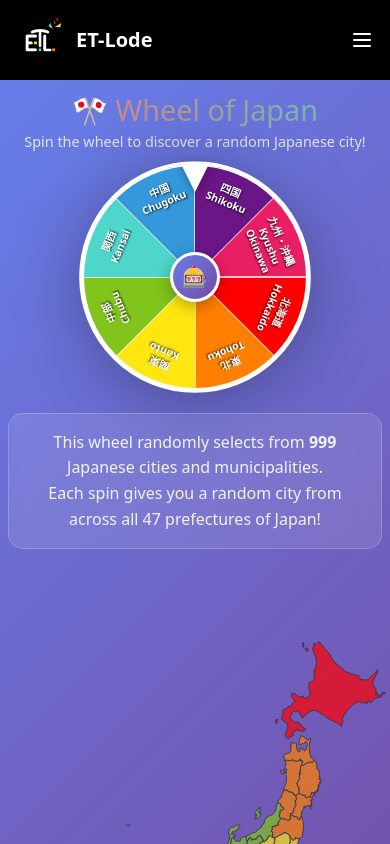
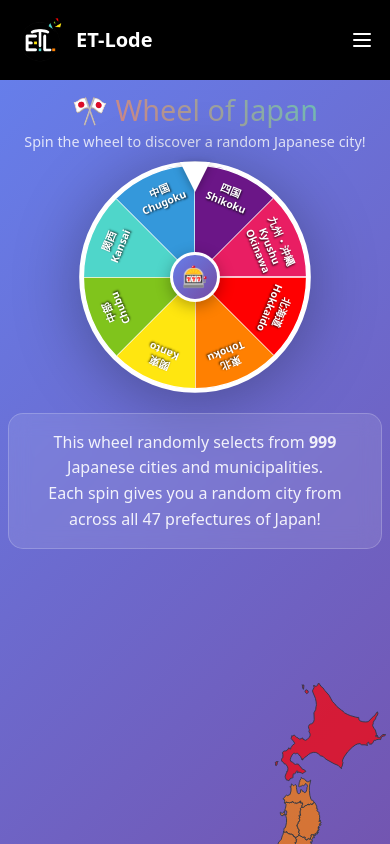
Before and after one commit to LeeSomm/etlode-website, a SvelteKit app: page /spinthewheel in a window 390 px wide. Shown: the top 844 px of the page. Built offline with nearby package versions, Linux system fonts and the light colour scheme.

Commit message:
Formatting tweaks and trying to get Safari compatability

```diff
--- a/src/routes/(promo)/spinthewheel/+page.svelte
+++ b/src/routes/(promo)/spinthewheel/+page.svelte
@@ -64,7 +64,7 @@
 		align-items: center;
 		height: fit-content;
 		max-width: 75%;
-		position: sticky;
+		/* position: sticky; */
 		top: 2rem;
 	}
 
@@ -120,9 +120,9 @@
 		}
 
 		.wheel-section {
-			height: 65vh; /* Increased from 50vh to provide more space */
-			max-height: 65vh;
-			min-height: 65vh;
+			height: 70vh; /* Increased from 50vh to provide more space */
+			max-height: 70vh;
+			min-height: 70vh;
 			padding-top: 0;
 		}
 	}
```
